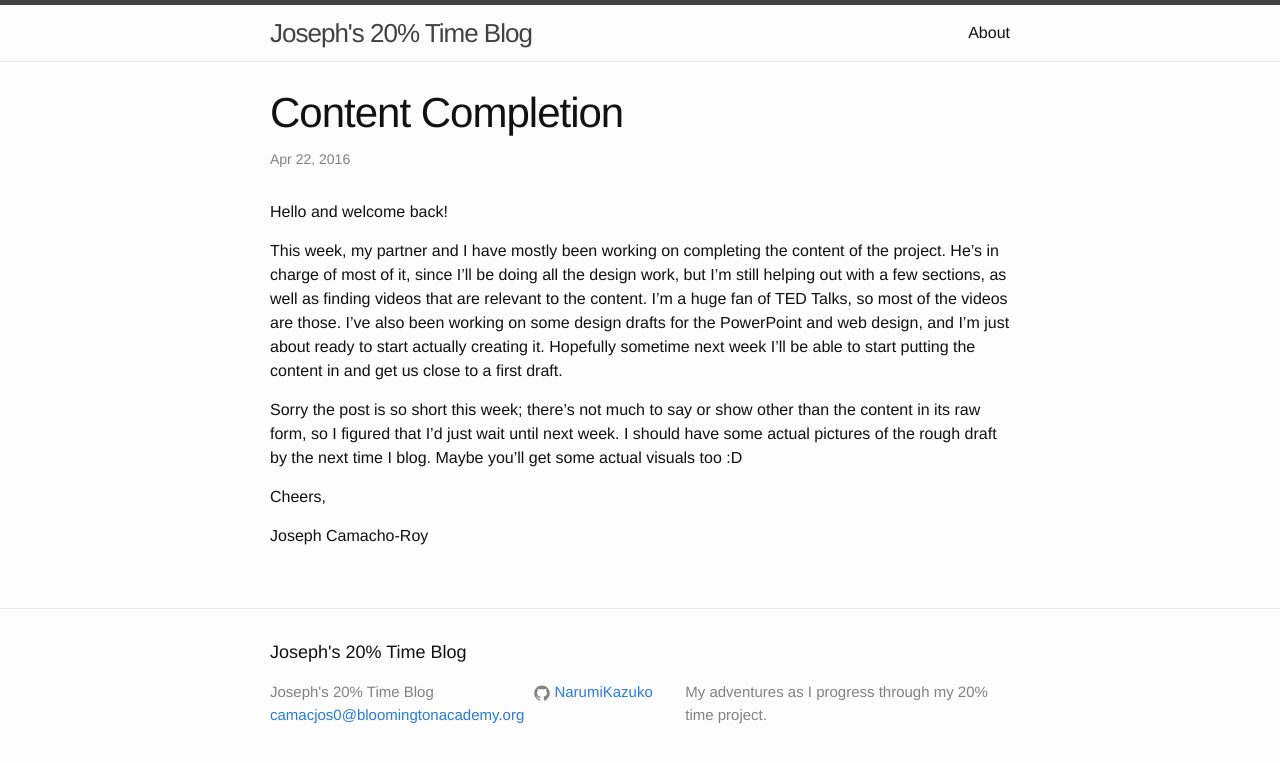
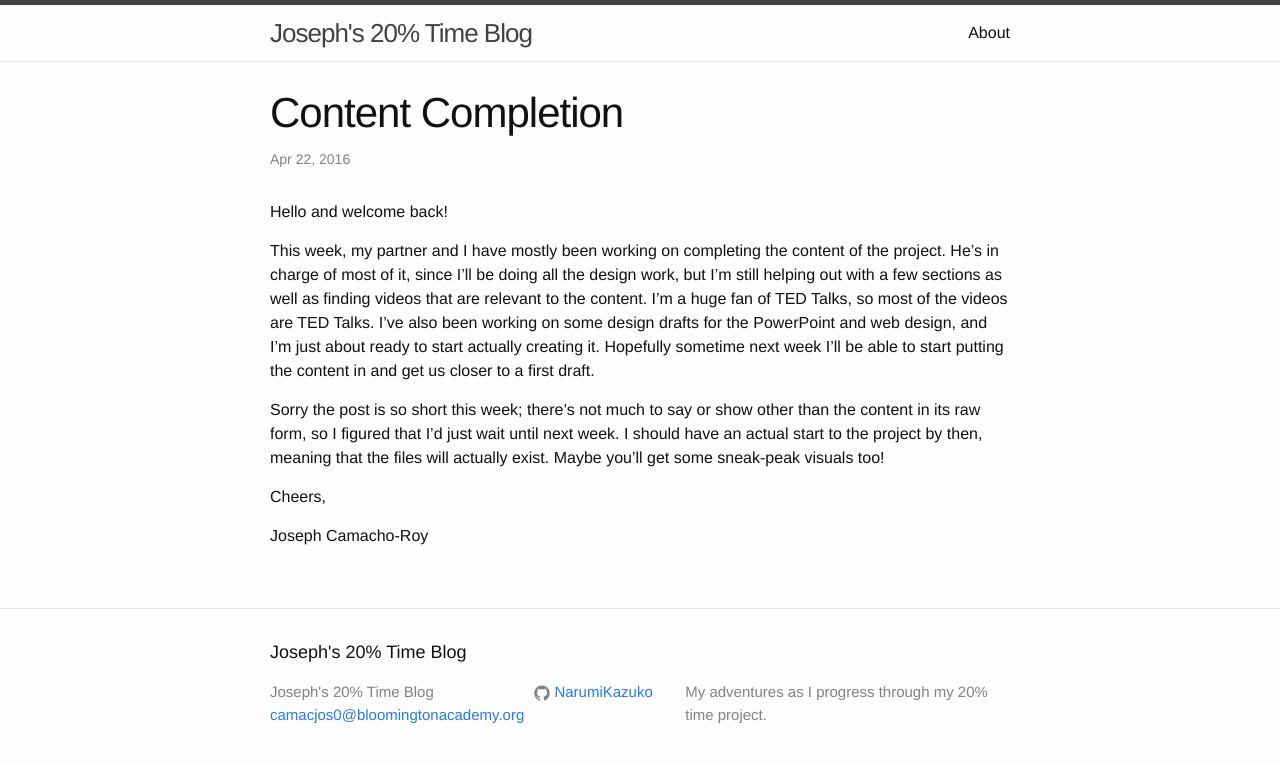
Before and after one commit to NarumiKazuko/NarumiKazuko.github.io, a Jekyll site: the page built from _posts/2016-04-22-content-completion.markdown, in a window 1280 px wide. Shown: the top 763 px of the page. Built offline with Jekyll 4.4.1, drawn with Linux system fonts in a browser that asks for light colours.

Commit message:
Grammar fixes

```diff
--- a/_posts/2016-04-22-content-completion.markdown
+++ b/_posts/2016-04-22-content-completion.markdown
@@ -6,9 +6,9 @@ categories: blog
 ---
 Hello and welcome back!
 
-This week, my partner and I have mostly been working on completing the content of the project. He's in charge of most of it, since I'll be doing all the design work, but I'm still helping out with a few sections, as well as finding videos that are relevant to the content. I'm a huge fan of TED Talks, so most of the videos are those. I've also been working on some design drafts for the PowerPoint and web design, and I'm just about ready to start actually creating it. Hopefully sometime next week I'll be able to start putting the content in and get us close to a first draft.
+This week, my partner and I have mostly been working on completing the content of the project. He's in charge of most of it, since I'll be doing all the design work, but I'm still helping out with a few sections as well as finding videos that are relevant to the content. I'm a huge fan of TED Talks, so most of the videos are TED Talks. I've also been working on some design drafts for the PowerPoint and web design, and I'm just about ready to start actually creating it. Hopefully sometime next week I'll be able to start putting the content in and get us closer to a first draft.
 
-Sorry the post is so short this week; there's not much to say or show other than the content in its raw form, so I figured that I'd just wait until next week. I should have some actual pictures of the rough draft by the next time I blog. Maybe you'll get some actual visuals too :D
+Sorry the post is so short this week; there's not much to say or show other than the content in its raw form, so I figured that I'd just wait until next week. I should have an actual start to the project by then, meaning that the files will actually exist. Maybe you'll get some sneak-peak visuals too!
 
 Cheers,
 
```
